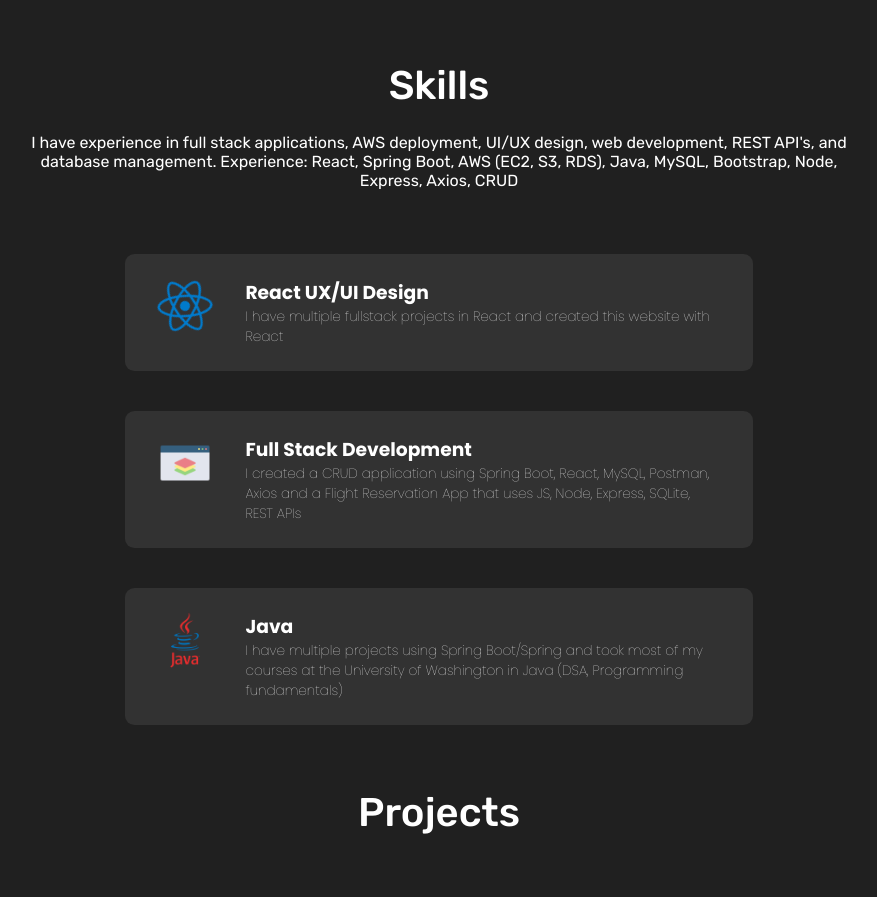
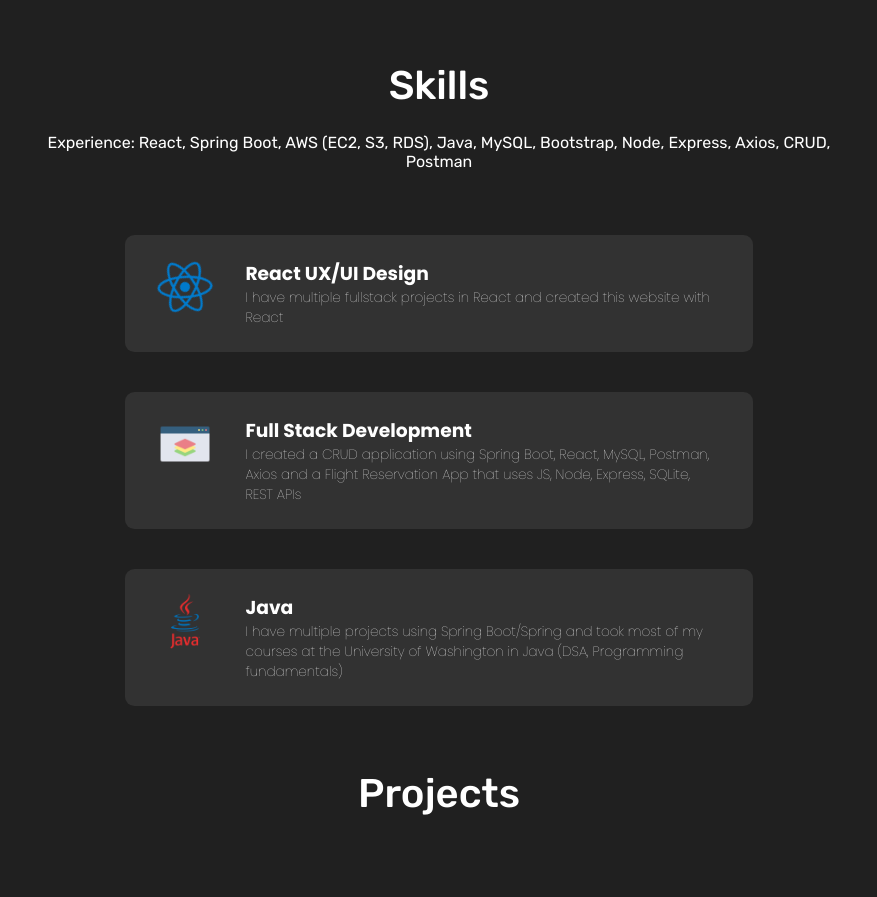
Before and after one commit to anthony-balfour/anthony-balfour.github.io, a React (Create React App) app: page / in a window 1280 px wide. Shown: the part 802-1699 px from the top of the page, without its empty margins (201-1078 px from the left). Built offline with nearby package versions, Linux system fonts and the light colour scheme; a web font is replaced by a local one.

Commit message:
Updated skills section

```diff
--- a/src/Sections/Skills/skills.js
+++ b/src/Sections/Skills/skills.js
@@ -14,9 +14,7 @@ const Skills = () => {
       <section id="skills">
         <h2 className="skills-title">Skills</h2>
         <p className="skills-description">
-          I have experience in full stack applications, AWS deployment, UI/UX design, web development, REST API's,
-          and database management.
-          Experience: React, Spring Boot, AWS (EC2, S3, RDS), Java, MySQL, Bootstrap, Node, Express, Axios, CRUD
+          Experience: React, Spring Boot, AWS (EC2, S3, RDS), Java, MySQL, Bootstrap, Node, Express, Axios, CRUD, Postman
         </p>
 
         <section className="skills-cards">
```
